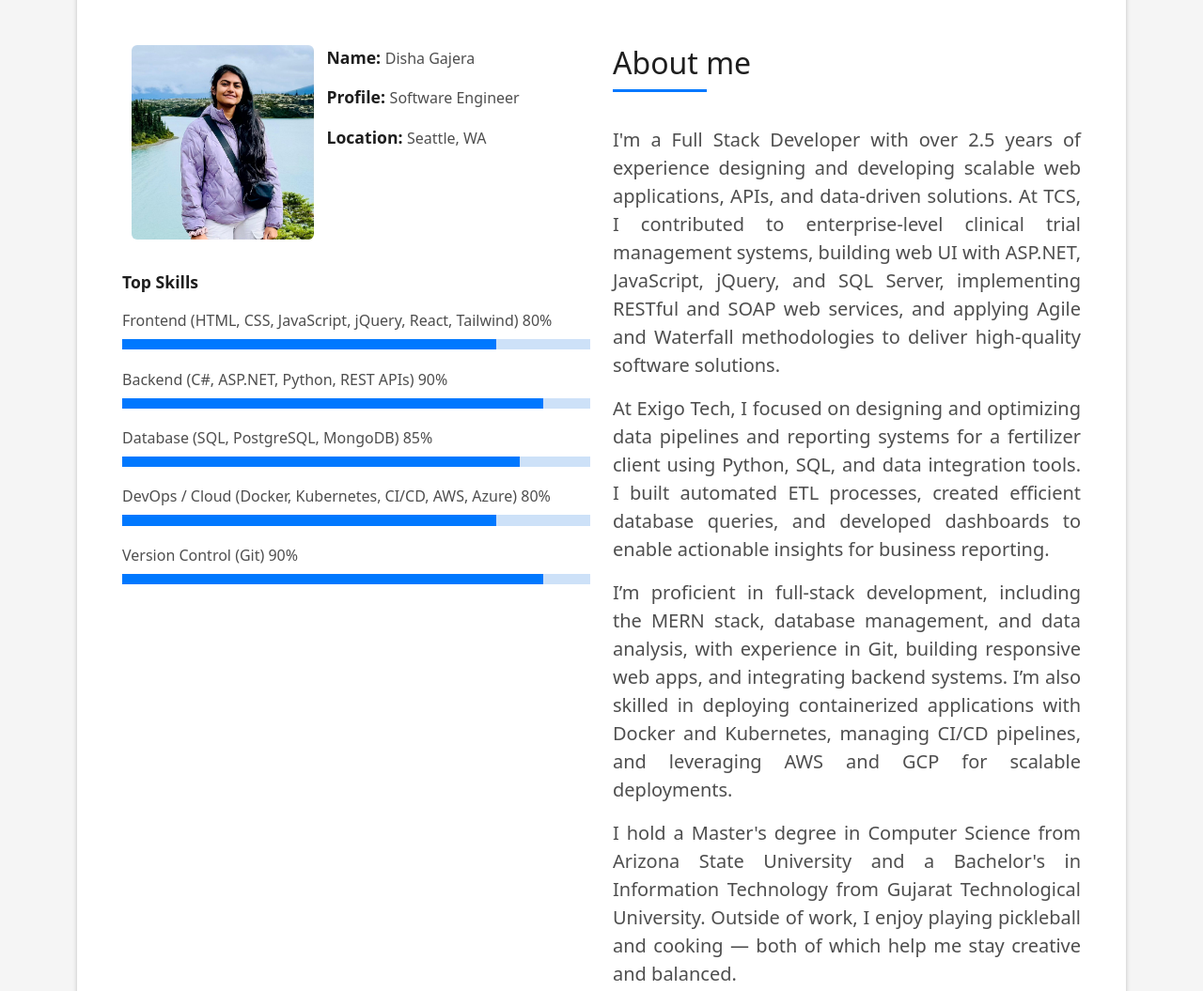
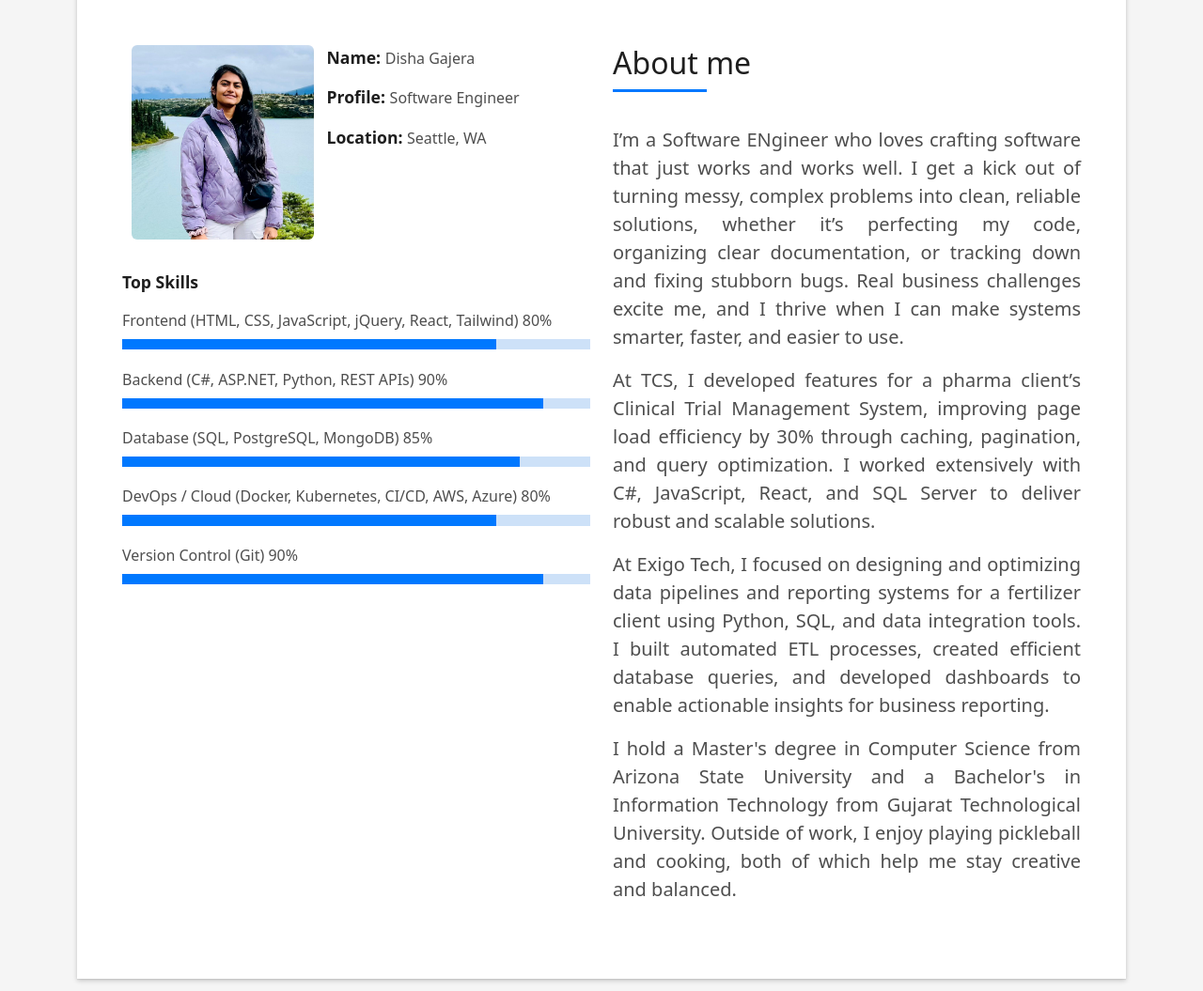
Before and after one commit to DishaGajera/DishaGajera.github.io, a plain HTML site: page index.html in a window 1280 px wide. Shown: the part 880-1935 px from the top of the page at 94% size. Drawn offline with Linux system fonts and the light colour scheme.

Commit message:
Changed content

```diff
--- a/index.html
+++ b/index.html
@@ -141,11 +141,16 @@
                       </h5>
                     </div>
                     <p class="lead">
-                      I'm a Full Stack Developer with over 2.5 years of experience designing and developing scalable web
-                      applications, APIs, and data-driven solutions. At TCS, I contributed to enterprise-level clinical
-                      trial management systems, building web UI with ASP.NET, JavaScript, jQuery, and SQL Server,
-                      implementing RESTful and SOAP web services, and applying Agile and Waterfall methodologies to
-                      deliver high-quality software solutions.
+                      I’m a Software ENgineer who loves crafting software that just works and works well. I get a kick
+                      out of turning messy, complex problems into clean, reliable solutions, whether it’s perfecting my
+                      code, organizing clear documentation, or tracking down and fixing stubborn bugs. Real business
+                      challenges excite me, and I thrive when I can make systems smarter, faster, and easier to use.
+                    </p>
+
+                    <p class="lead">
+                      At TCS, I developed features for a pharma client’s Clinical Trial Management System, improving
+                      page load efficiency by 30% through caching, pagination, and query optimization. I worked
+                      extensively with C#, JavaScript, React, and SQL Server to deliver robust and scalable solutions.
                     </p>
 
                     <p class="lead">
@@ -156,17 +161,11 @@
 
                     </p>
 
-                    <p class="lead">
-                      I’m proficient in full-stack development, including the MERN stack, database management, and data
-                      analysis, with experience in Git, building responsive web apps, and integrating backend systems.
-                      I’m also skilled in deploying containerized applications with Docker and Kubernetes, managing
-                      CI/CD pipelines, and leveraging AWS and GCP for scalable deployments.
-                    </p>
 
                     <p class="lead">
                       I hold a Master's degree in Computer Science from Arizona State University and a Bachelor's in
                       Information Technology from Gujarat Technological University. Outside of work, I enjoy playing
-                      pickleball and cooking — both of which help me stay creative and balanced.
+                      pickleball and cooking, both of which help me stay creative and balanced.
                     </p>
 
                   </div>
```
